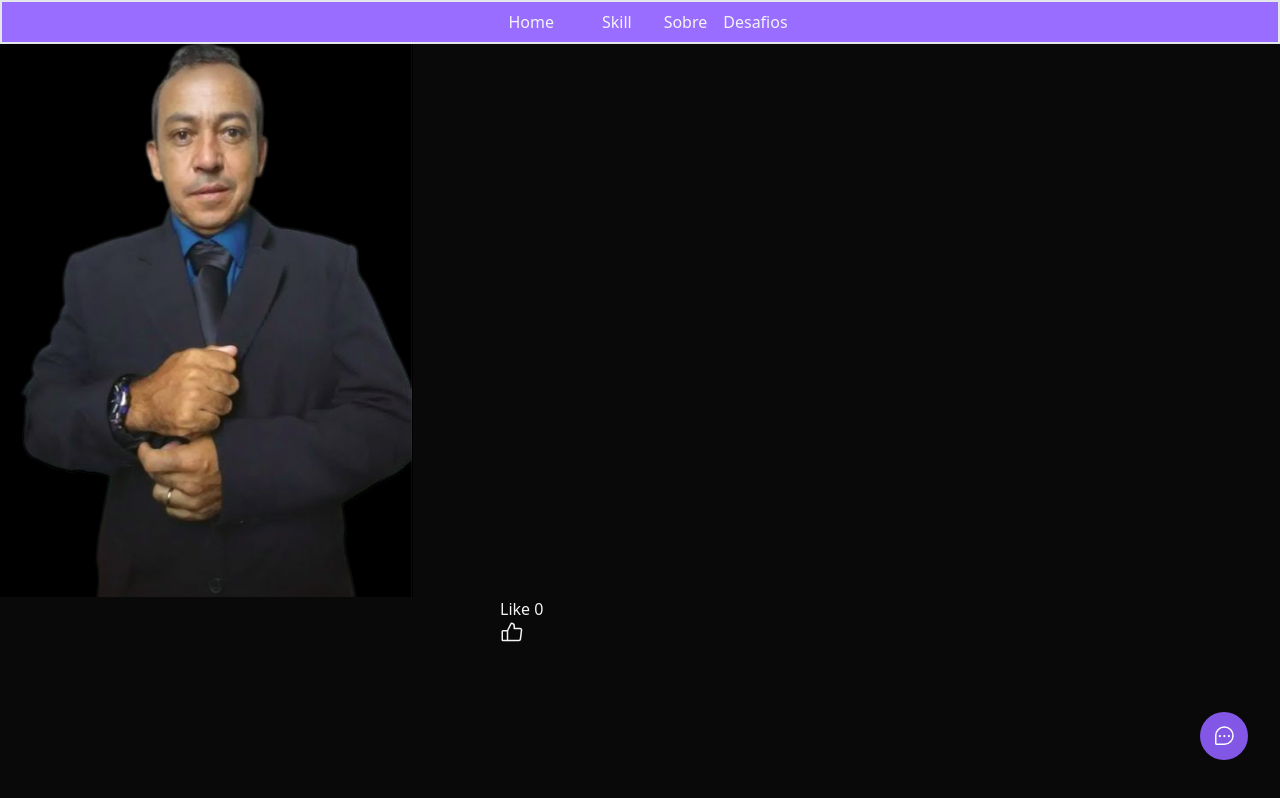
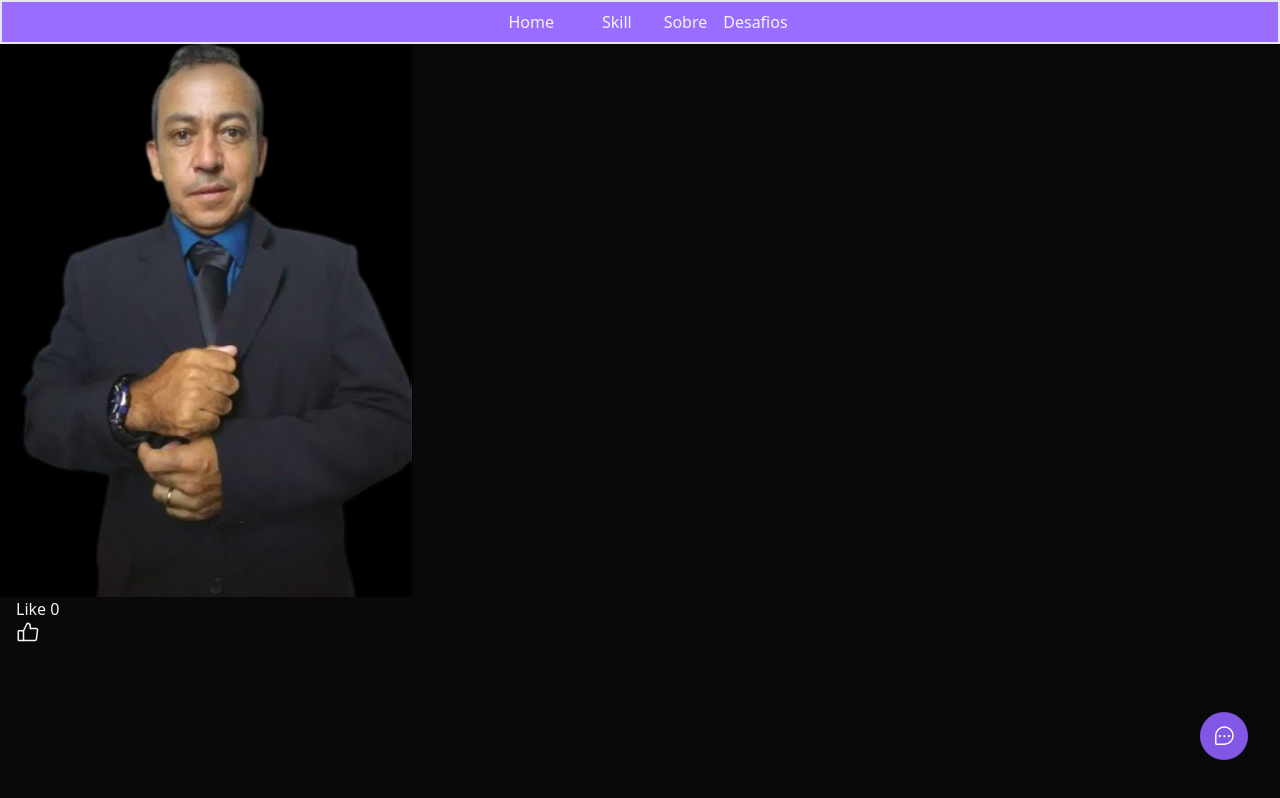
Before and after one commit to alexandre945/Vite_react, a React (Vite) app: page / in a window 1280 px wide. Built offline with nearby package versions, Linux system fonts and the light colour scheme; no server answers.

Commit message:
posisionando image

```diff
--- a/src/components/Portfolio/About.tsx
+++ b/src/components/Portfolio/About.tsx
@@ -4,7 +4,7 @@ import fotos from "../../assetes/image/fotos.png";
 export function About() {
     return (
         <div className="mt-9 mb-6 px-10 flex space-x-10  gap-4 place-content-center">
-            <div className="py-0 border-4 border-brand-500 rounded-md h-full">
+            <div className="py-0 w-[800px]  border-4 border-brand-500 rounded-md h-full">
                 <img src={fotos} />
             </div>
             <div className="mx-3 border-4 border-brand-500 px-6 py-2 rounded-md">
--- a/src/components/Portfolio/Link.tsx
+++ b/src/components/Portfolio/Link.tsx
@@ -17,7 +17,7 @@ export function Home() {
 
       </div>
 
-      <div className="ml-[500px] mb-4">
+      <div className="ml-4 mb-4">
         <p>Like {count}</p>
         <button onClick={()=> setCount(count + 1)}>
            <ThumbsUp className="w-6 h-6" bg-zinc-900/>
```
